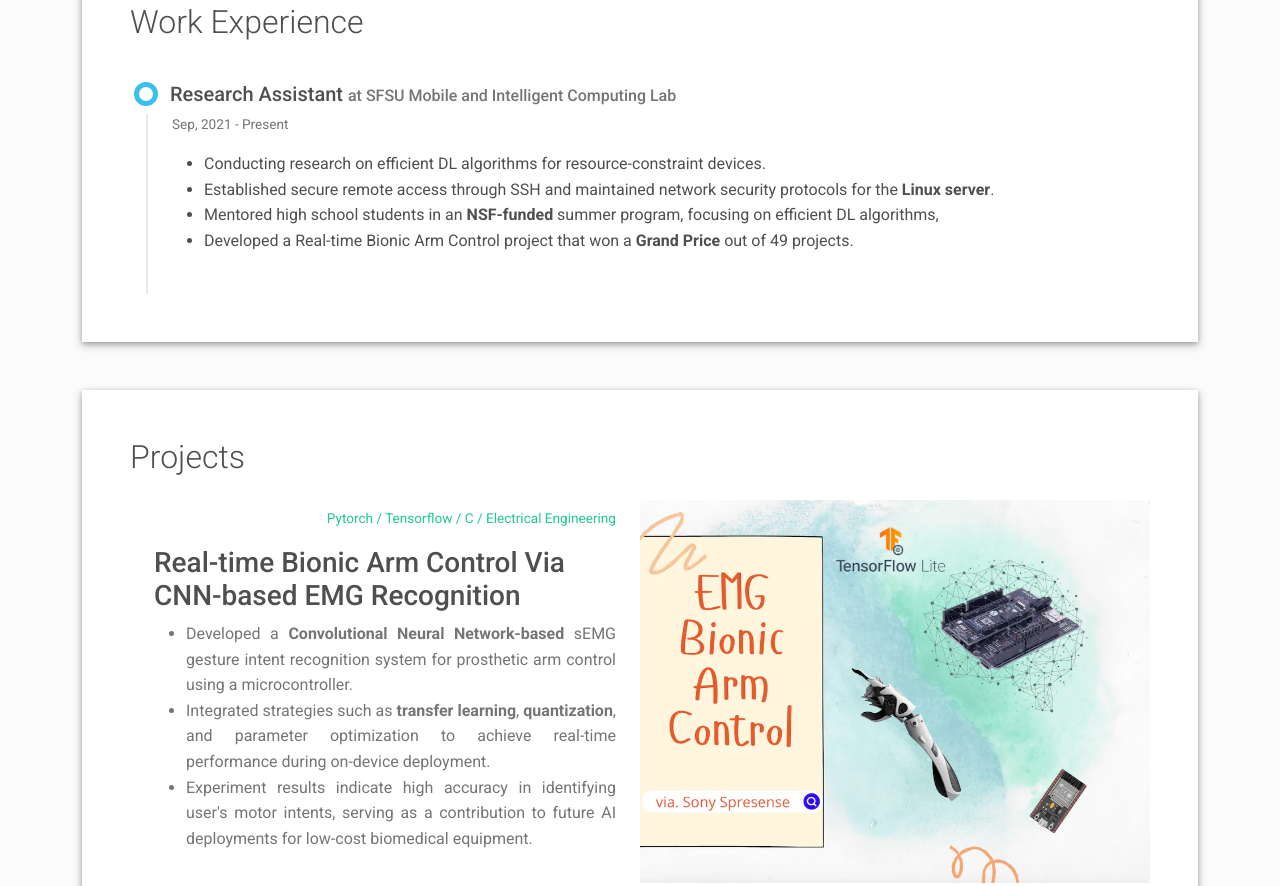
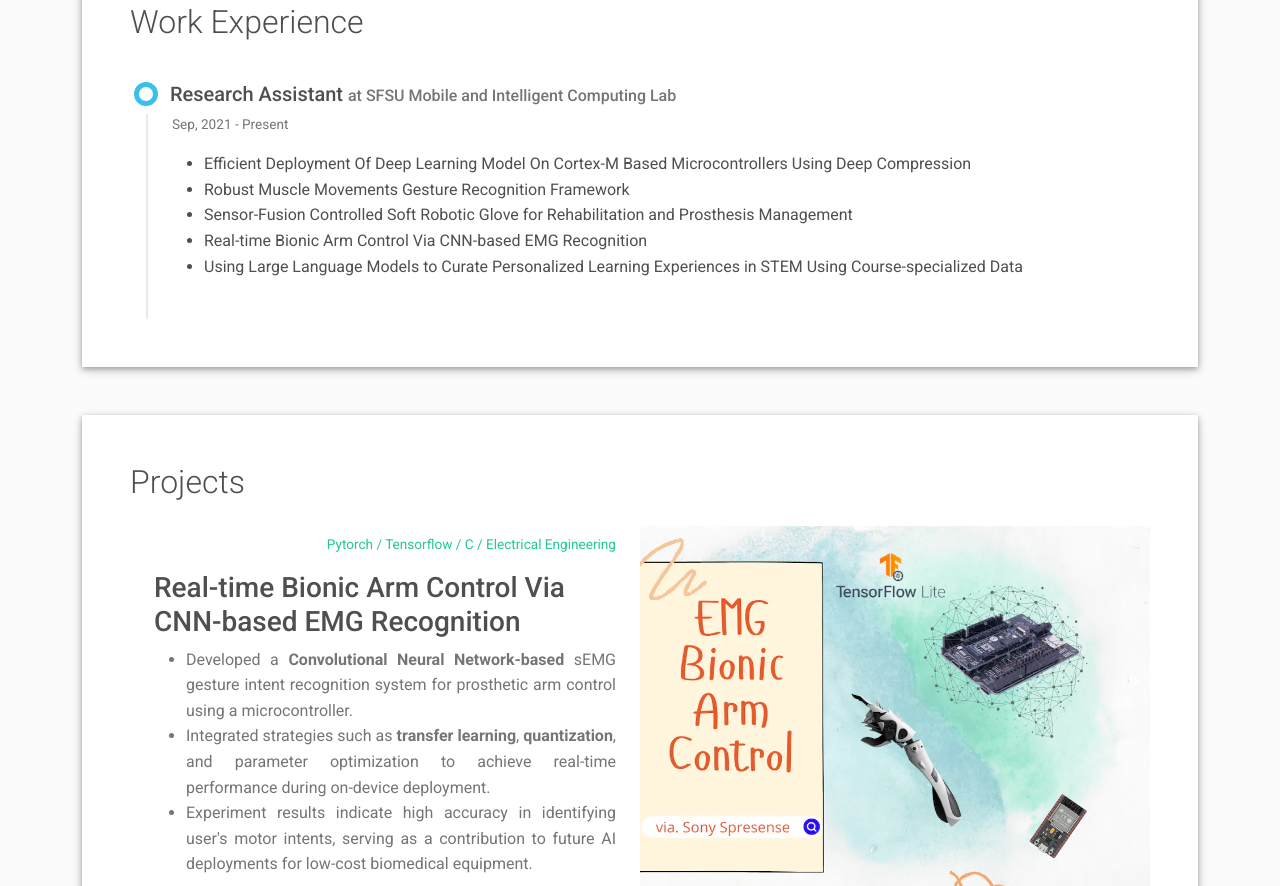
Before and after one commit to zhenyulincs/Portfolio-Website, a plain HTML site: page index.html in a window 1280 px wide. Shown: the part 1260-2146 px from the top of the page. Drawn offline with Linux system fonts and the light colour scheme.

Commit message:
revise wording

```diff
--- a/index.html
+++ b/index.html
@@ -180,19 +180,19 @@
                   <div>
                     <ul>
                       <li>
-                        Conducting research on efficient DL algorithms for resource-constraint devices.
+                        Efficient Deployment Of Deep Learning Model On Cortex-M Based Microcontrollers Using Deep Compression
                       </li>
                       <li>
-                        Established secure remote access through SSH and maintained network security protocols for the
-                        <b>Linux server</b>.
+                        Robust Muscle Movements Gesture Recognition Framework
                       </li>
                       <li>
-                        Mentored high school students in an <b>NSF-funded</b> summer program, focusing on efficient DL
-                        algorithms,
+                        Sensor-Fusion Controlled Soft Robotic Glove for Rehabilitation and Prosthesis Management
                       </li>
                       <li>
-                        Developed a Real-time Bionic Arm Control project that won a <b>Grand Price</b> out of 49
-                        projects.
+                        Real-time Bionic Arm Control Via CNN-based EMG Recognition
+                      </li>
+                      <li>
+                        Using Large Language Models to Curate Personalized Learning Experiences in STEM Using Course-specialized Data
                       </li>
                     </ul>
                   </div>
@@ -256,7 +256,8 @@
               <div class="col-md-6 d-flex align-items-center" data-aos="fade-left" data-aos-delay="100">
                 <div class="m-4 mt-md-2">
                   <p class="text-teal text-small">Pytorch / JetsonNano / TensorRT</p>
-                  <h3>ExoGlovesCVFusion</h3>
+                  <h3>Sensor-Fusion Controlled Soft Robotic Glove for Rehabilitation
+                  </h3>
                   <ul class="text-muted" style="text-align: justify;">
                     <li>Developed a computer vision system integrated with a sensor-fusion system to control a soft
                       rehabilitation robotic glove.
```
